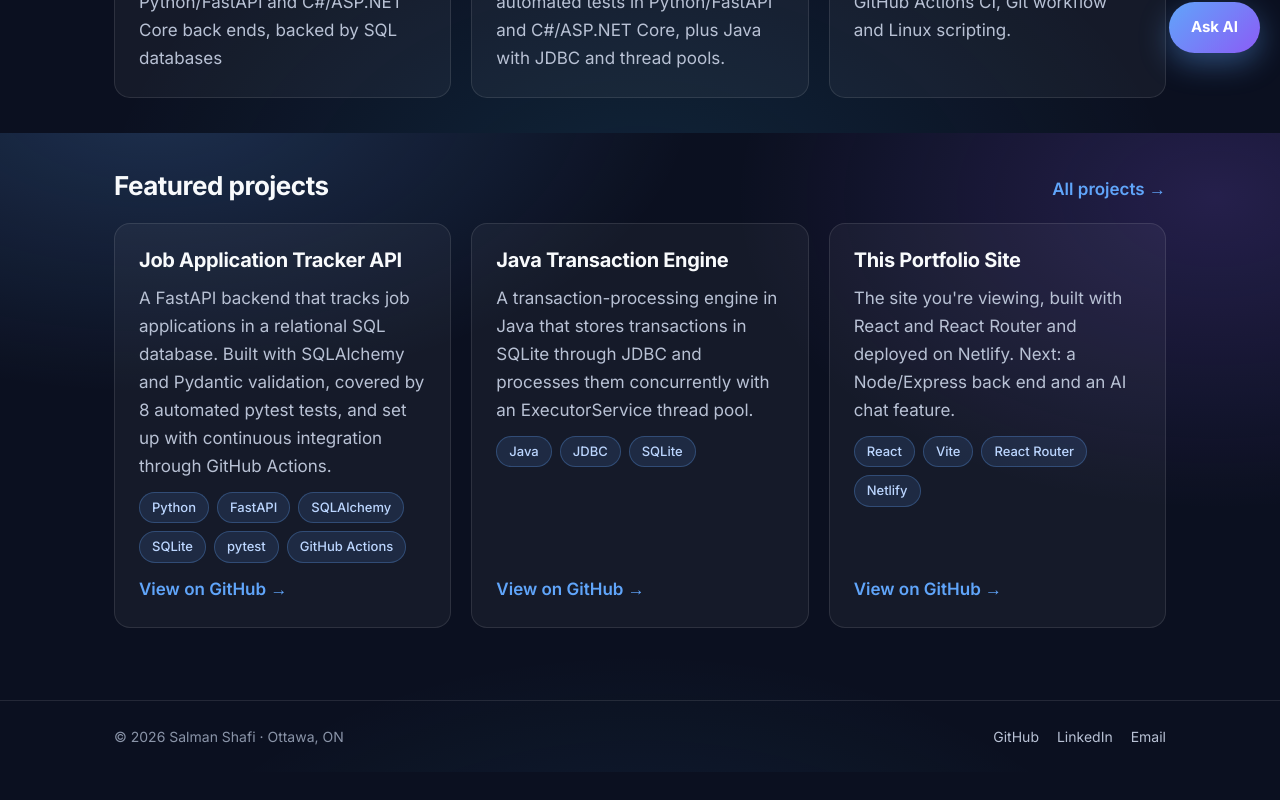
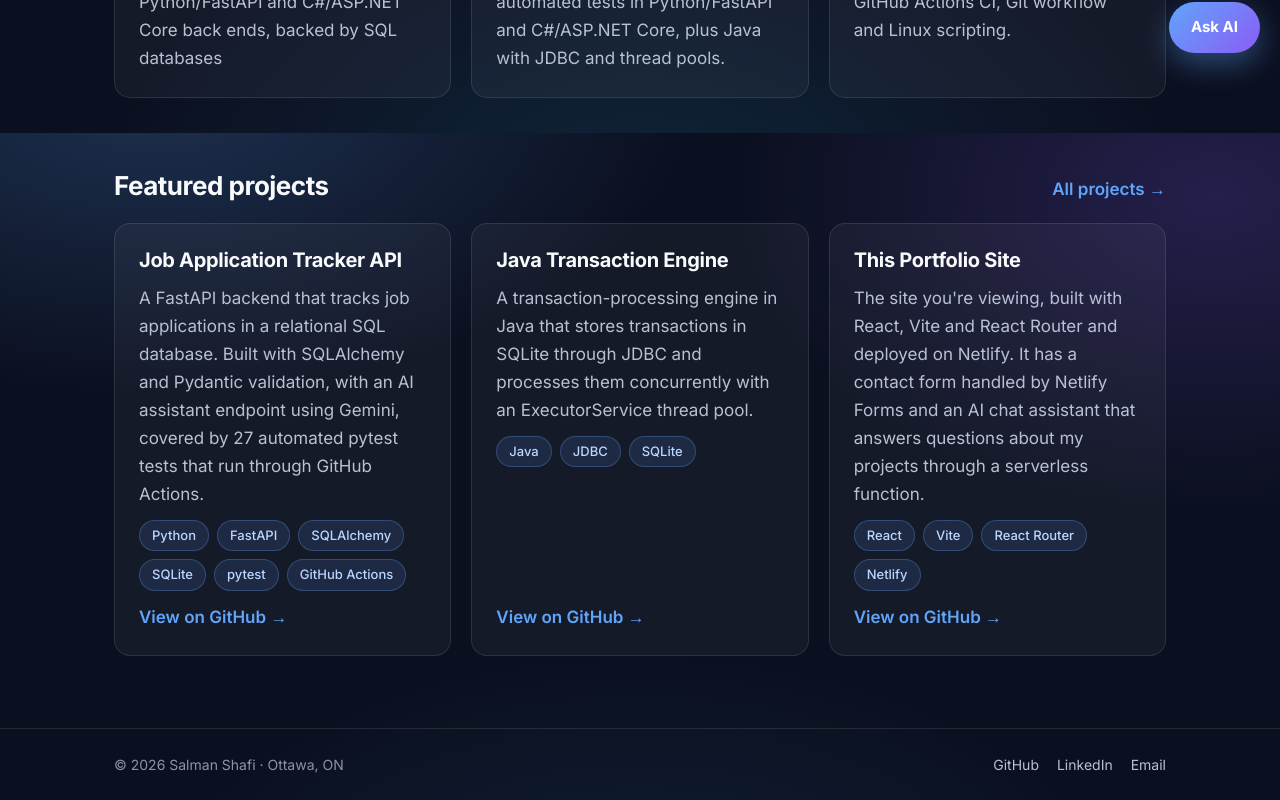
Before and after one commit to salshafi/react-portfolio-site, a React (Vite) app: page / in a window 1280 px wide. Shown: the part 667-1467 px from the top of the page. Before the commit the page ends 1439 px from the top, so only its background shows below. Built offline with nearby package versions, Linux system fonts and the light colour scheme.

Commit message:
Update portfolio card and README to match current features

```diff
--- a/src/projectsData.js
+++ b/src/projectsData.js
@@ -9,7 +9,7 @@ export const projects = [
     title: 'Job Application Tracker API',
     image: '/project-jobtracker.png',
     summary:
-      'A FastAPI backend that tracks job applications in a relational SQL database. Built with SQLAlchemy and Pydantic validation, covered by 8 automated pytest tests, and set up with continuous integration through GitHub Actions.',
+      'A FastAPI backend that tracks job applications in a relational SQL database. Built with SQLAlchemy and Pydantic validation, with an AI assistant endpoint using Gemini, covered by 27 automated pytest tests that run through GitHub Actions.',
     tech: ['Python', 'FastAPI', 'SQLAlchemy', 'SQLite', 'pytest', 'GitHub Actions'],
     repo: 'https://github.com/salshafi/job-tracker-api',
     featured: true,
@@ -40,7 +40,7 @@ export const projects = [
     title: 'This Portfolio Site',
     image: '/project-portfolio.png',
     summary:
-      "The site you're viewing, built with React and React Router and deployed on Netlify. Next: a Node/Express back end and an AI chat feature.",
+      "The site you're viewing, built with React, Vite and React Router and deployed on Netlify. It has a contact form handled by Netlify Forms and an AI chat assistant that answers questions about my projects through a serverless function.",
     tech: ['React', 'Vite', 'React Router', 'Netlify'],
     repo: 'https://github.com/salshafi/react-portfolio-site',
     featured: true,
```
Also changed, not shown: 1 other file (tests, documents, lock files or other folders).
